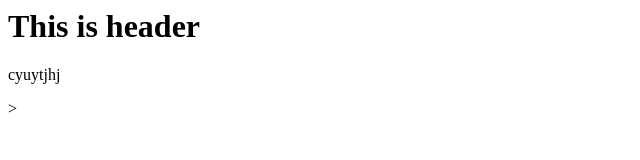
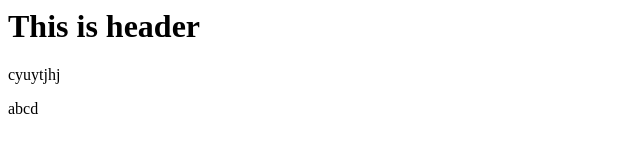
Before and after one commit to anjalimalik99/test, a website: page index.html in a window 1280 px wide. Shown: the full height of the page, 0-640 px from the left. Drawn offline with Linux system fonts and the light colour scheme.

Commit message:
fourth commit

```diff
--- a/index.html
+++ b/index.html
@@ -2,5 +2,6 @@
     <body>
         <h1>This is header</h1>
         <p>cyuytjhj</p>
-    </body>>
+        <P>abcd</P>
+    </body>
 </html>
```
Also changed, not shown: package.json (added, +25 -0 lines), 2 other files.
